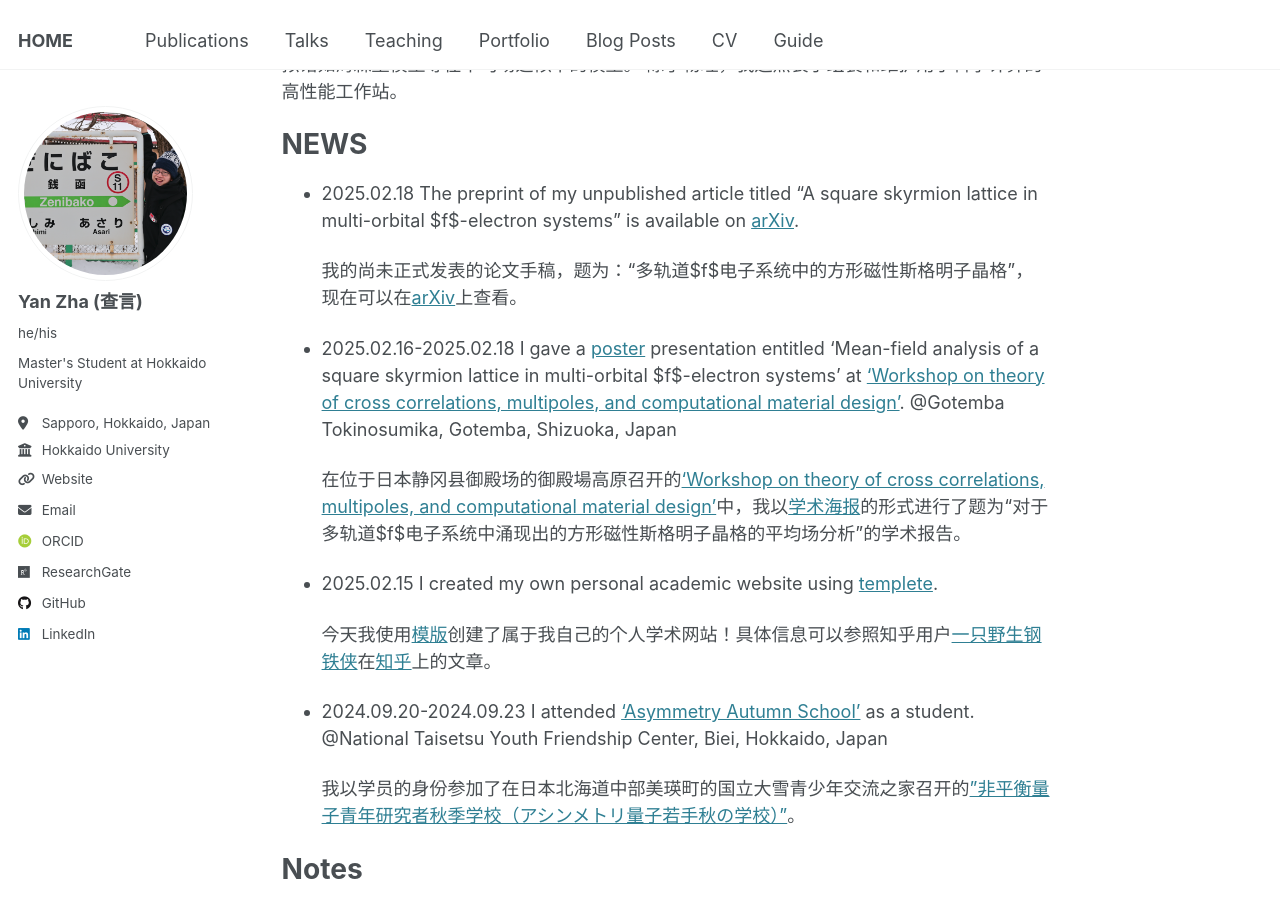
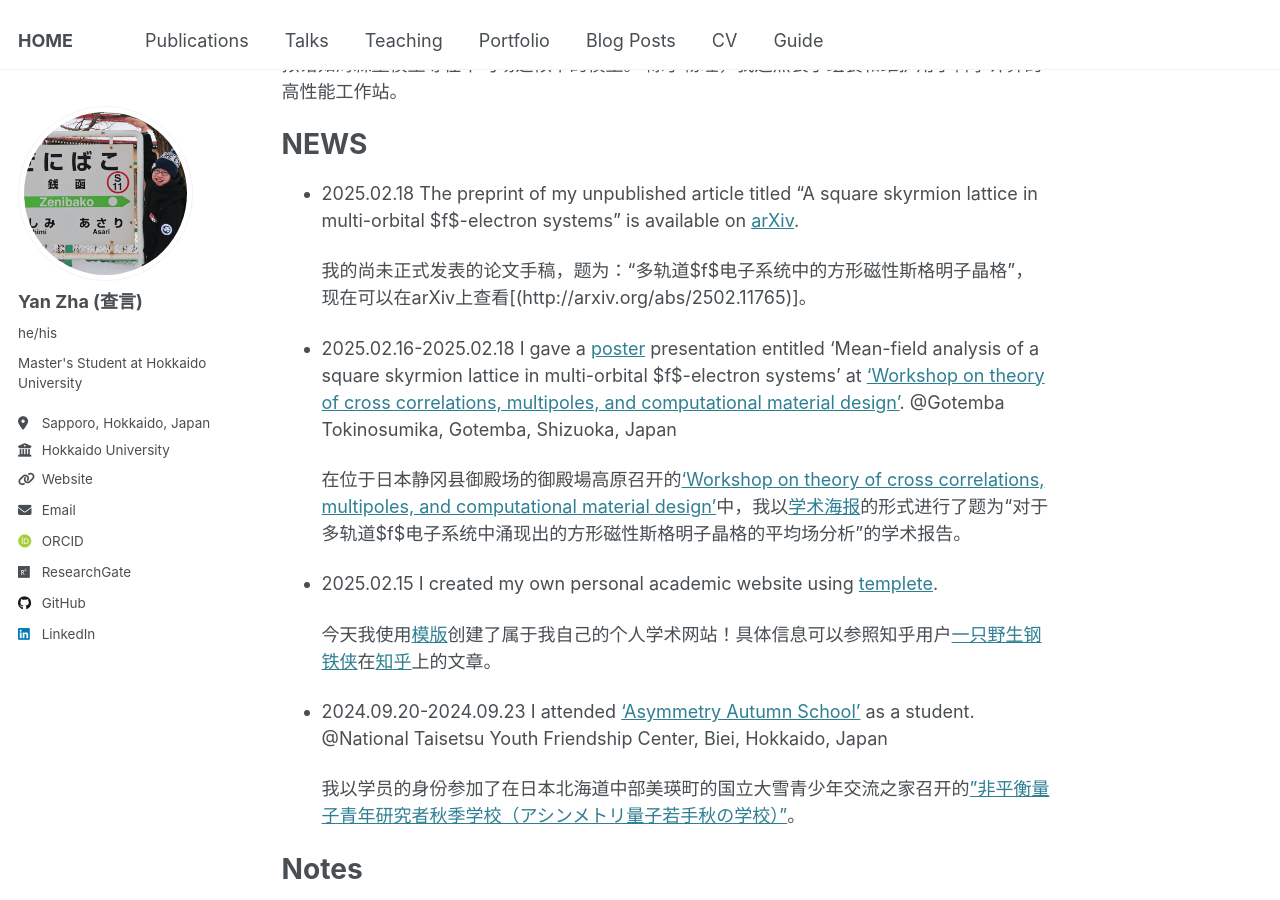
Before and after one commit to yzhacn/yzhacn.github.io, a Jekyll site: the page built from _pages/about.md, in a window 1280 px wide and 900 px high, scrolled down 418 px. Built offline with Jekyll 4.4.1, drawn with Linux system fonts in a browser that asks for light colours; some web fonts are replaced.

Commit message:
Update about.md

```diff
--- a/_pages/about.md
+++ b/_pages/about.md
@@ -23,10 +23,7 @@ NEWS
 ======
 * 2025.02.18 The preprint of my unpublished article titled "A square skyrmion lattice in multi-orbital $f$-electron systems" is available on [arXiv](http://arxiv.org/abs/2502.11765).
 
-  我的尚未正式发表的论文手稿，题为：“多轨道$f$电子系统中的方形磁性斯格明子晶格”，现在可以在[arXiv](http://arxiv.org/abs/2502.11765)上查看。
-
-
-
+  我的尚未正式发表的论文手稿，题为：“多轨道$f$电子系统中的方形磁性斯格明子晶格”，现在可以在arXiv上查看[(http://arxiv.org/abs/2502.11765)]。
 
 * 2025.02.16-2025.02.18 I gave a [poster](https://yzhacn.github.io/images/20250217_yzha_asymmetry.pdf) presentation entitled 'Mean-field analysis of a square skyrmion lattice in multi-orbital $f$-electron systems' at ['Workshop on theory of cross correlations, multipoles, and
 computational material design'](https://asymmetry.hiroshima-u.ac.jp/event/2532). @Gotemba Tokinosumika, Gotemba, Shizuoka, Japan
```
